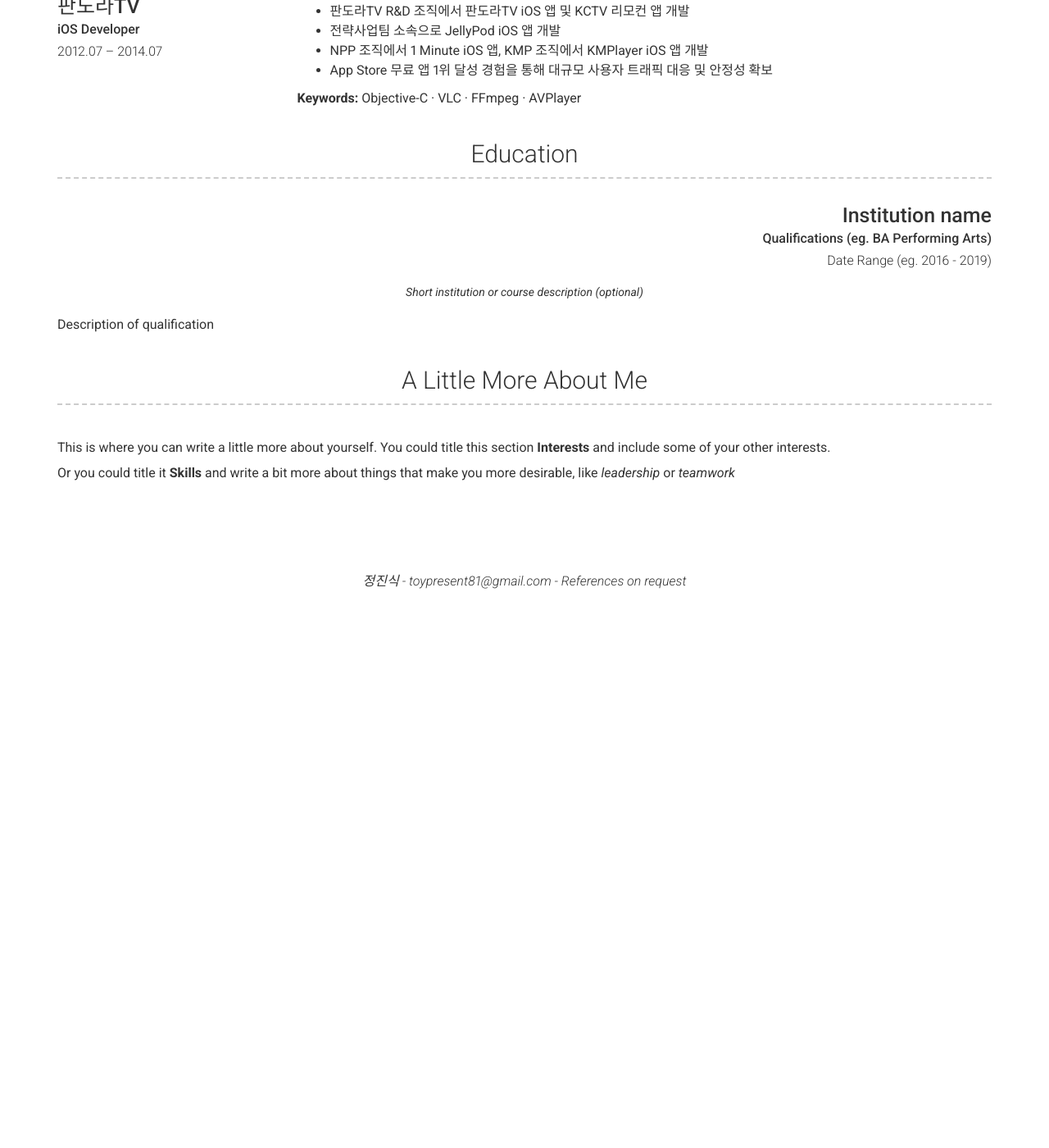
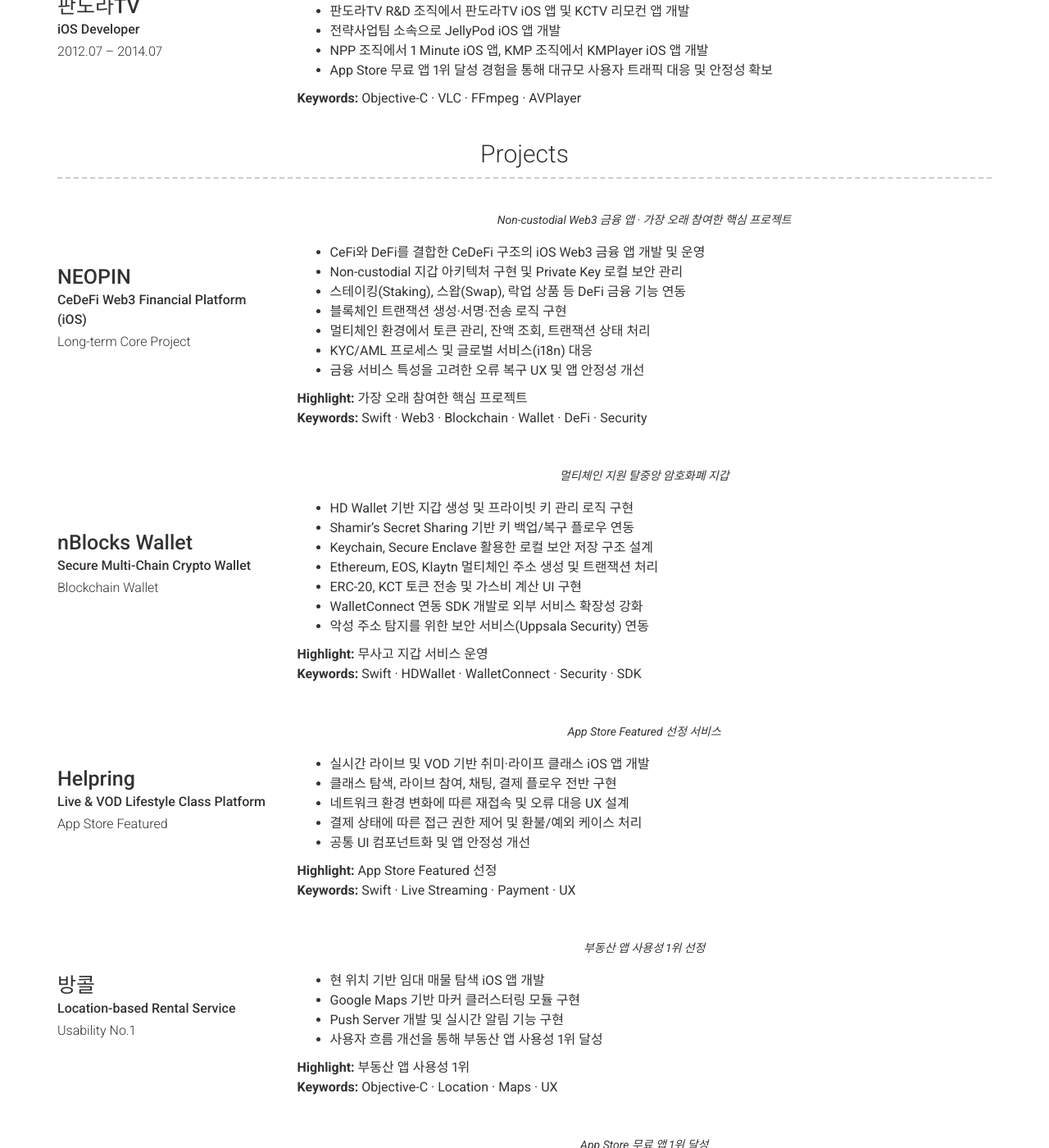
Before and after one commit to toypresent81/toypresent81.github.io, a Jekyll site: the page built from index.md, in a window 1280 px wide and 1400 px high, scrolled down 1212 px. Shown: the whole window at 82% size. Built offline with Jekyll 4.4.1, drawn with Linux system fonts in a browser that asks for light colours; nearby versions of some CDN libraries; before the commit the page ends 1940 px from its top, so only the background shows below that; some of the changed text lies outside the part shown.

Commit message:
Update _config.yml

```diff
--- a/_config.yml
+++ b/_config.yml
@@ -98,6 +98,91 @@ content:
 
           **Keywords:** Objective-C · VLC · FFmpeg · AVPlayer
 
+  - title: Projects
+    layout: list
+    content:
+      - layout: left
+        title: NEOPIN
+        sub_title: CeDeFi Web3 Financial Platform (iOS)
+        caption: Long-term Core Project
+        quote: >
+          Non-custodial Web3 금융 앱 · 가장 오래 참여한 핵심 프로젝트
+        description: |
+          - CeFi와 DeFi를 결합한 CeDeFi 구조의 iOS Web3 금융 앱 개발 및 운영
+          - Non-custodial 지갑 아키텍처 구현 및 Private Key 로컬 보안 관리
+          - 스테이킹(Staking), 스왑(Swap), 락업 상품 등 DeFi 금융 기능 연동
+          - 블록체인 트랜잭션 생성·서명·전송 로직 구현
+          - 멀티체인 환경에서 토큰 관리, 잔액 조회, 트랜잭션 상태 처리
+          - KYC/AML 프로세스 및 글로벌 서비스(i18n) 대응
+          - 금융 서비스 특성을 고려한 오류 복구 UX 및 앱 안정성 개선
+
+          **Highlight:** 가장 오래 참여한 핵심 프로젝트
+          **Keywords:** Swift · Web3 · Blockchain · Wallet · DeFi · Security
+
+      - layout: left
+        title: nBlocks Wallet
+        sub_title: Secure Multi-Chain Crypto Wallet
+        caption: Blockchain Wallet
+        quote: >
+          멀티체인 지원 탈중앙 암호화폐 지갑
+        description: |
+          - HD Wallet 기반 지갑 생성 및 프라이빗 키 관리 로직 구현
+          - Shamir’s Secret Sharing 기반 키 백업/복구 플로우 연동
+          - Keychain, Secure Enclave 활용한 로컬 보안 저장 구조 설계
+          - Ethereum, EOS, Klaytn 멀티체인 주소 생성 및 트랜잭션 처리
+          - ERC-20, KCT 토큰 전송 및 가스비 계산 UI 구현
+          - WalletConnect 연동 SDK 개발로 외부 서비스 확장성 강화
+          - 악성 주소 탐지를 위한 보안 서비스(Uppsala Security) 연동
+
+          **Highlight:** 무사고 지갑 서비스 운영
+          **Keywords:** Swift · HDWallet · WalletConnect · Security · SDK
+
+      - layout: left
+        title: Helpring
+        sub_title: Live & VOD Lifestyle Class Platform
+        caption: App Store Featured
+        quote: >
+          App Store Featured 선정 서비스
+        description: |
+          - 실시간 라이브 및 VOD 기반 취미·라이프 클래스 iOS 앱 개발
+          - 클래스 탐색, 라이브 참여, 채팅, 결제 플로우 전반 구현
+          - 네트워크 환경 변화에 따른 재접속 및 오류 대응 UX 설계
+          - 결제 상태에 따른 접근 권한 제어 및 환불/예외 케이스 처리
+          - 공통 UI 컴포넌트화 및 앱 안정성 개선
+
+          **Highlight:** App Store Featured 선정
+          **Keywords:** Swift · Live Streaming · Payment · UX
+
+      - layout: left
+        title: 방콜
+        sub_title: Location-based Rental Service
+        caption: Usability No.1
+        quote: >
+          부동산 앱 사용성 1위 선정
+        description: |
+          - 현 위치 기반 임대 매물 탐색 iOS 앱 개발
+          - Google Maps 기반 마커 클러스터링 모듈 구현
+          - Push Server 개발 및 실시간 알림 기능 구현
+          - 사용자 흐름 개선을 통해 부동산 앱 사용성 1위 달성
+
+          **Highlight:** 부동산 앱 사용성 1위
+          **Keywords:** Objective-C · Location · Maps · UX
+
+      - layout: left
+        title: KMPlayer (iOS)
+        sub_title: Media Player Application
+        caption: App Store Free No.1
+        quote: >
+          App Store 무료 앱 1위 달성
+        description: |
+          - VLC 기반 미디어 플레이어 iOS 앱 개발
+          - Cloud(Dropbox, Google Drive, FTP) 연동 기능 구현
+          - Chromecast 연동 및 외부 디바이스 재생 지원
+          - 대규모 사용자 트래픽 환경에서 안정성 확보
+
+          **Highlight:** App Store 무료 앱 1위
+          **Keywords:** Objective-C · VLC · FFmpeg · AVPlayer
+
   - title: Education
     layout: list
     content:
```
